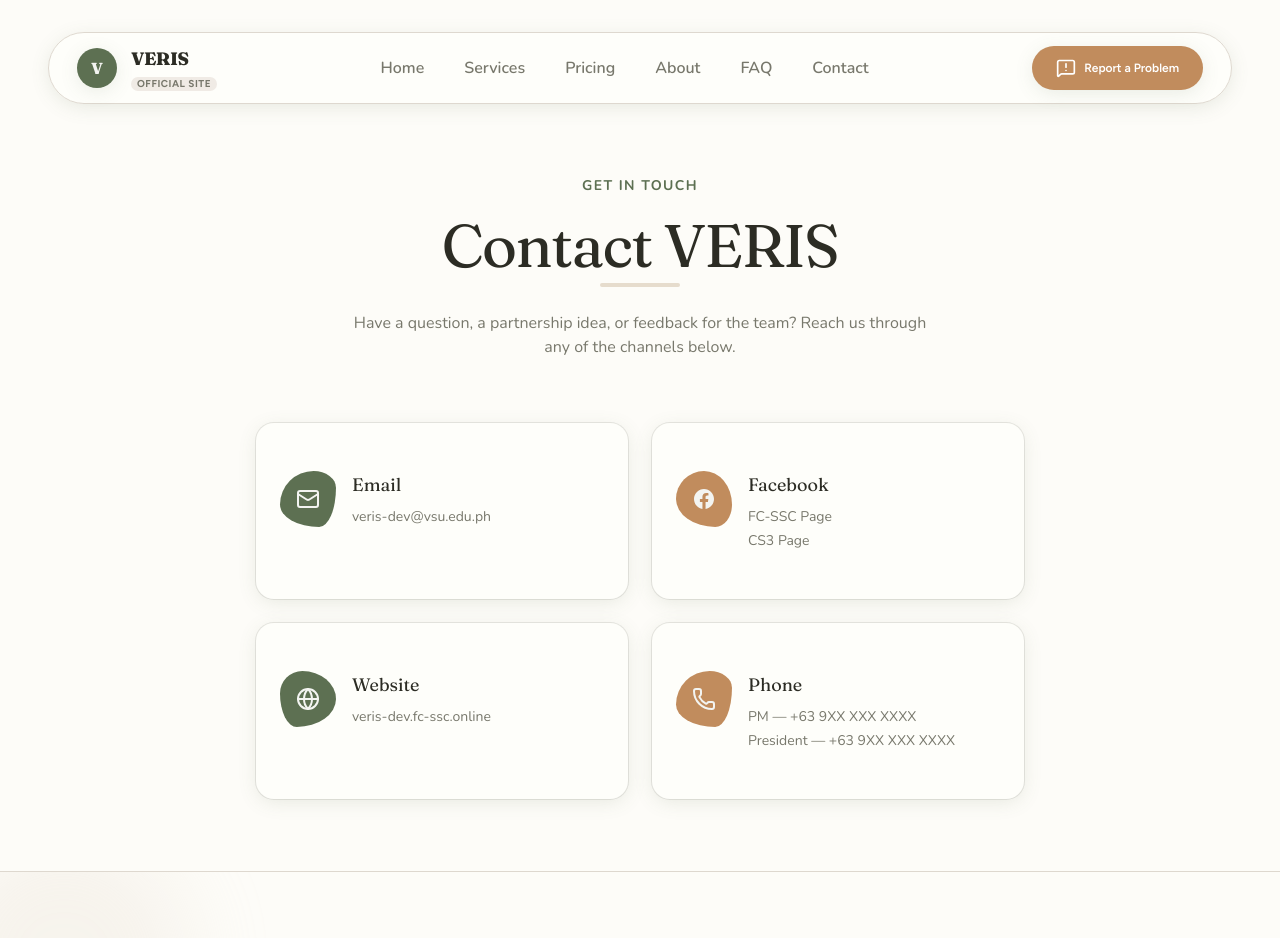
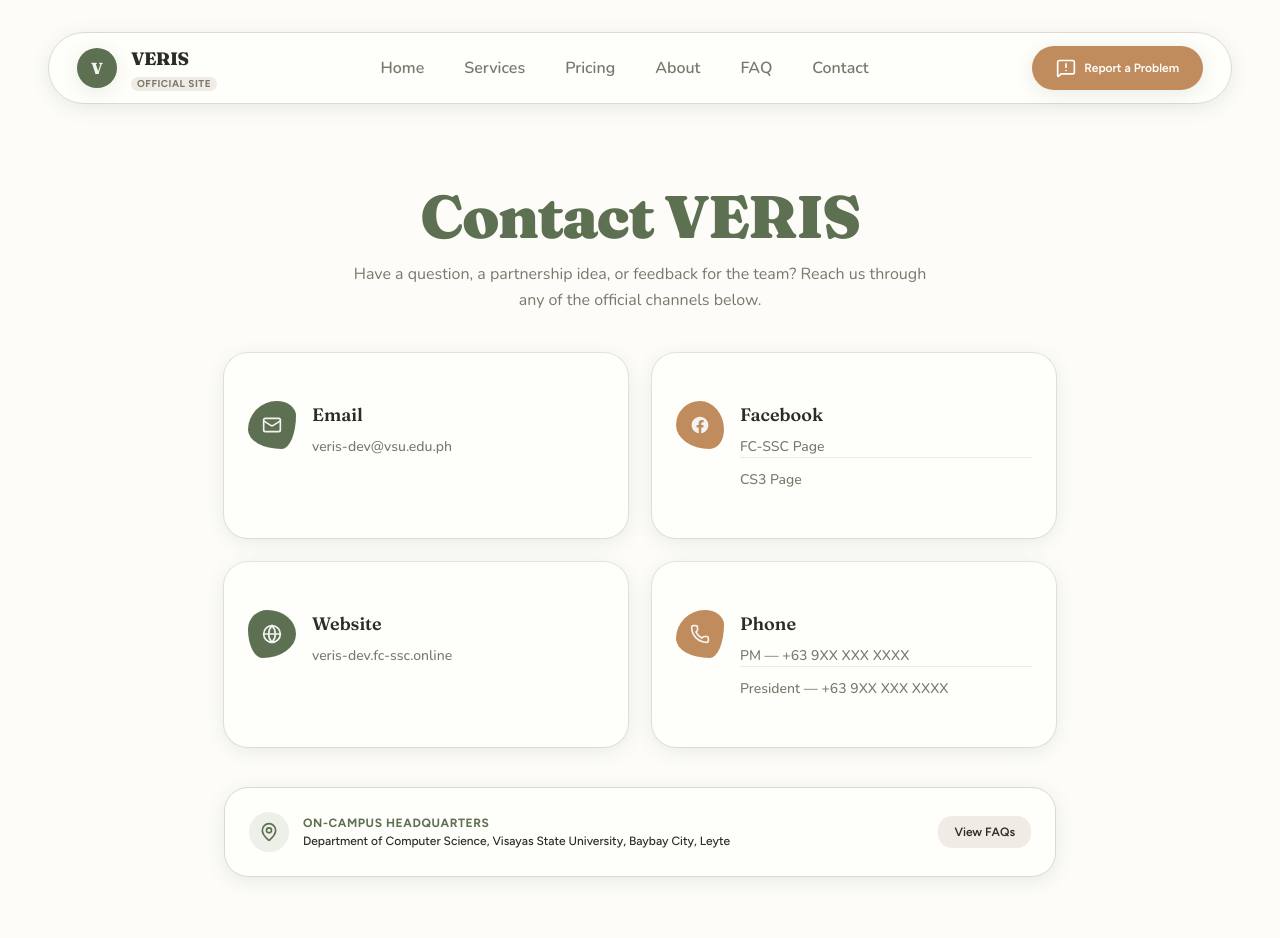
Before and after one commit to Atlas-VSU/veris-page, a Next.js app: page /contact in a window 1280 px wide. Shown: the top 938 px of the page. Built offline with nearby package versions, Linux system fonts and the light colour scheme.

Commit message:
refactor(style): redesign and add animation to ContactCard and ContactOverview with organic UI tokens

```diff
--- a/src/features/contact/components/ContactCard.tsx
+++ b/src/features/contact/components/ContactCard.tsx
@@ -1,34 +1,45 @@
 import { Card, CardContent } from "@/components/ui/card";
+import { ArrowUpRight } from "lucide-react";
 import type { ContactEntry } from "../types";
 
 export function ContactCard({ contact }: { contact: ContactEntry }) {
   const Icon = contact.icon;
 
   return (
-    <Card className="border-border shadow-soft hover:shadow-float transition-shadow duration-300">
-      <CardContent className="p-6 flex gap-4">
+    <Card className="bg-card border-border shadow-soft hover:shadow-float hover:border-secondary/40 transition-all duration-300 rounded-[1.5rem] overflow-hidden group">
+      <CardContent className="p-6 flex items-start gap-4">
+        {/* Organic Custom Shape Icon Container */}
         <div
-          className={`w-14 h-14 shrink-0 flex items-center justify-center ${contact.blobClassName}`}
+          className={`w-12 h-12 shrink-0 flex items-center justify-center transition-transform duration-300 group-hover:scale-105 ${contact.blobClassName}`}
         >
-          <Icon className="h-6 w-6 text-primary-foreground" />
+          <Icon className="h-5 w-5 text-primary-foreground" />
         </div>
-        <div className="flex flex-col gap-1 min-w-0">
-          <h3 className="font-serif text-lg text-foreground mb-1">
+
+        {/* Content & Links */}
+        <div className="flex flex-col gap-2 min-w-0 flex-1">
+          <h3 className="font-serif text-lg font-semibold text-foreground group-hover:text-primary transition-colors">
             {contact.title}
           </h3>
-          {contact.links.map((link) => (
+
+          <div className="space-y-1.5 divide-y divide-border/50">
+            {contact.links.map((link) => {
+              const isExternal = link.href.startsWith("http");
+              return (
                 <a
                   key={link.href + link.label}
                   href={link.href}
-              target={link.href.startsWith("http") ? "_blank" : undefined}
-              rel={
-                link.href.startsWith("http") ? "noopener noreferrer" : undefined
-              }
-              className="truncate font-sans text-sm text-muted-foreground hover:text-primary hover:underline underline-offset-2 transition-colors"
+                  target={isExternal ? "_blank" : undefined}
+                  rel={isExternal ? "noopener noreferrer" : undefined}
+                  className="pt-1.5 first:pt-0 flex items-center justify-between group/link text-xs sm:text-sm text-muted-foreground hover:text-primary transition-colors"
                 >
+                  <span className="truncate font-sans font-medium">
                     {link.label}
+                  </span>
+                  <ArrowUpRight className="w-3.5 h-3.5 shrink-0 opacity-0 -translate-x-1 translate-y-1 group-hover/link:opacity-100 group-hover/link:translate-x-0 group-hover/link:translate-y-0 transition-all duration-200 text-primary" />
                 </a>
-          ))}
+              );
+            })}
+          </div>
         </div>
       </CardContent>
     </Card>
--- a/src/features/contact/components/ContactOverview.tsx
+++ b/src/features/contact/components/ContactOverview.tsx
@@ -1,28 +1,56 @@
+import Link from "next/link";
+import { Sparkles, Clock, MapPin } from "lucide-react";
 import { CONTACTS } from "../data";
 import { ContactCard } from "./ContactCard";
 
 export function ContactOverview() {
   return (
-    <section className="py-10 px-4 md:px-20 bg-background" id="contact">
-      <div className="text-center mb-16">
-        <span className="font-sans text-sm font-bold text-primary tracking-widest uppercase mb-3 block">
-          Get In Touch
-        </span>
-        <h2 className="text-4xl sm:text-5xl lg:text-6xl font-serif text-[#2C2C24] tracking-tight leading-tight">
+    <section className="py-12 px-4 sm:px-6 lg:px-8 max-w-4xl mx-auto space-y-10" id="contact">
+      {/* Header with Fade-in Animation */}
+      <div className="text-center space-y-3 animate-fade-in-up">
+        <h1
+          className="font-serif font-black text-3xl sm:text-4xl md:text-5xl lg:text-6xl leading-[1.08]  text-primary tracking-tight"
+          style={{ fontFamily: "var(--font-fraunces, serif)" }}
+        >
           Contact VERIS
-        </h2>
-        <div className="w-20 h-1 bg-accent mx-auto rounded-full" />
-        <p className="font-sans text-muted-foreground max-w-xl mx-auto mt-6">
+        </h1>
+
+        <p className="font-sans text-sm sm:text-base text-muted-foreground max-w-xl mx-auto leading-relaxed">
           Have a question, a partnership idea, or feedback for the team? Reach
-          us through any of the channels below.
+          us through any of the official channels below.
         </p>
       </div>
 
-      <div className="grid grid-cols-1 sm:grid-cols-2 gap-6 max-w-3xl mx-auto">
+      {/* Cards Grid */}
+      <div className="grid grid-cols-1 sm:grid-cols-2 gap-6 animate-fade-in-up animation-delay-200">
         {CONTACTS.map((contact) => (
           <ContactCard key={contact.title} contact={contact} />
         ))}
       </div>
+
+      {/* On-Campus Office Footer Banner */}
+      <div className="p-5 sm:p-6 bg-card border border-border rounded-[1.5rem] shadow-soft flex flex-col sm:flex-row items-center justify-between gap-4 text-center sm:text-left animate-fade-in-up animation-delay-400">
+        <div className="flex items-center gap-3.5">
+          <div className="w-10 h-10 rounded-full bg-primary/10 flex items-center justify-center text-primary shrink-0">
+            <MapPin className="w-5 h-5" />
+          </div>
+          <div>
+            <h4 className="text-xs font-bold uppercase tracking-wider text-primary">
+              On-Campus Headquarters
+            </h4>
+            <p className="text-xs text-foreground font-medium mt-0.5">
+              Department of Computer Science, Visayas State University, Baybay City, Leyte
+            </p>
+          </div>
+        </div>
+
+        <Link
+          href="/faq"
+          className="shrink-0 px-4 py-2 rounded-xl bg-muted hover:bg-accent text-foreground text-xs font-semibold transition-colors"
+        >
+          View FAQs
+        </Link>
+      </div>
     </section>
   );
 }
```
Lines whose indentation alone changed are shown as unchanged.
